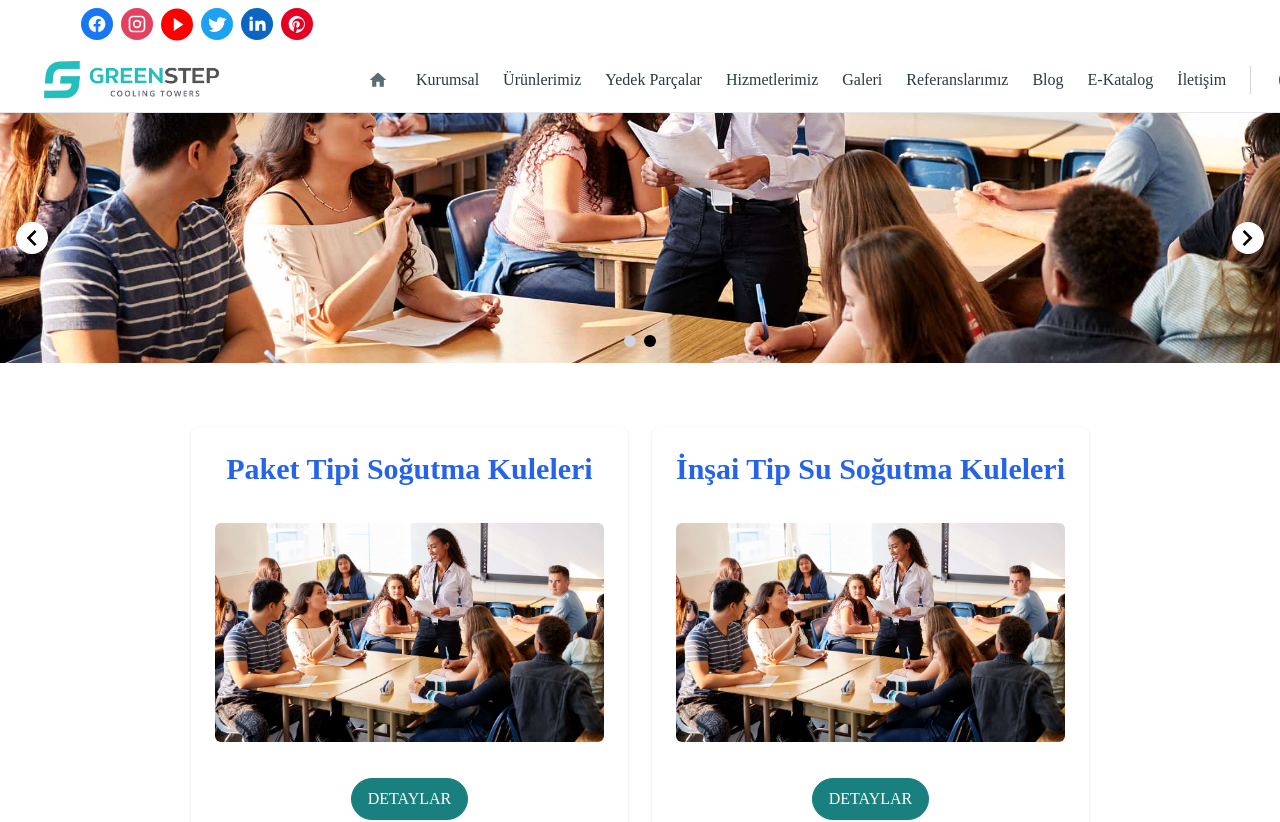
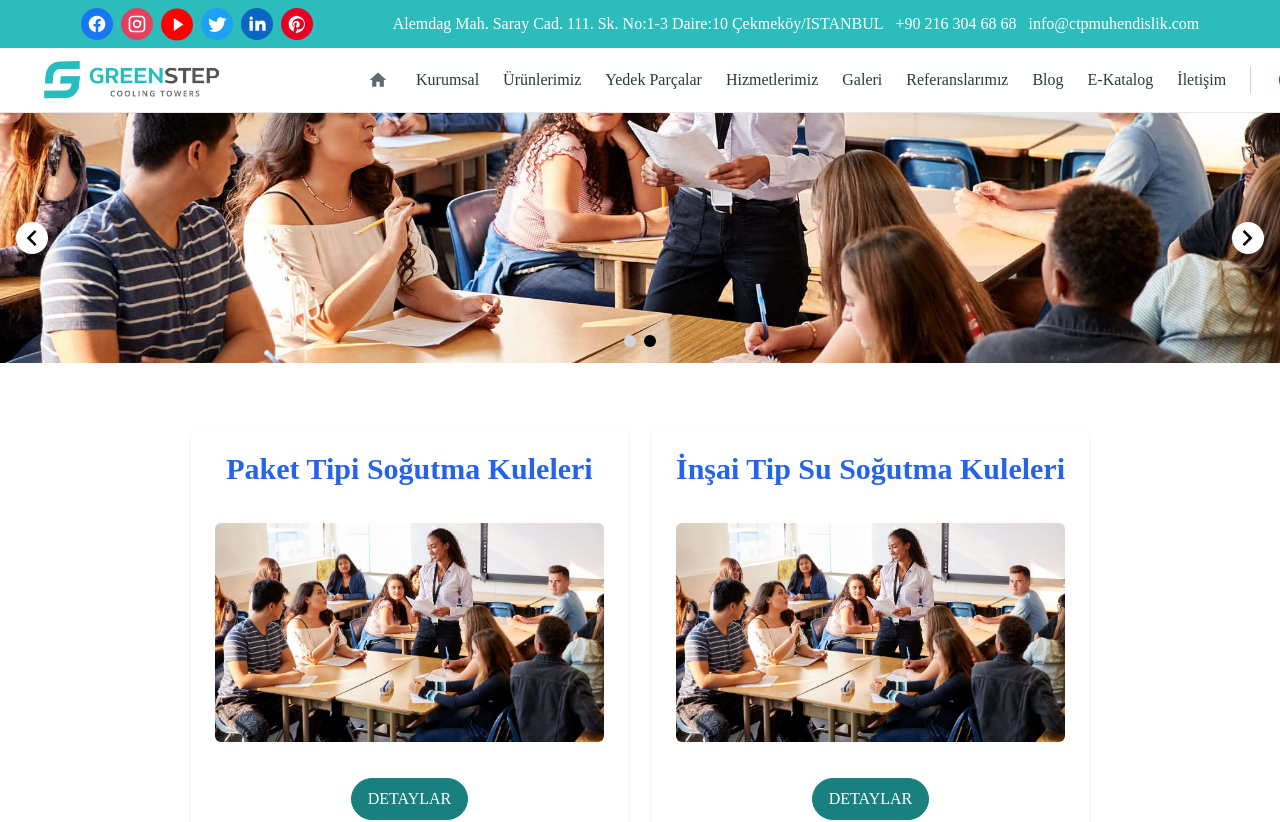
Before and after one commit to sambasoftwareuk/greenstep, a Next.js app: page / in a window 1280 px wide. Shown: the top 822 px of the page. Built offline with nearby package versions, Linux system fonts and the light colour scheme.

Commit message:
primary color added

```diff
--- a/tailwind.config.js
+++ b/tailwind.config.js
@@ -11,6 +11,7 @@ module.exports = {
         serif: ["var(--font-merriweather)", "serif"],
       },
       colors: {
+        primary: "#2dbcbc", // Cam göbeği tonu
         primary900: "#1a7f7f", // Daha koyu cam göbeği tonu
         primary500: "#2dbcbc", // Ana cam göbeği tonu
         primary300: "#7edada", // Açık cam göbeği
```
Also changed, not shown: app/page.jsx (+11 -11 lines).
